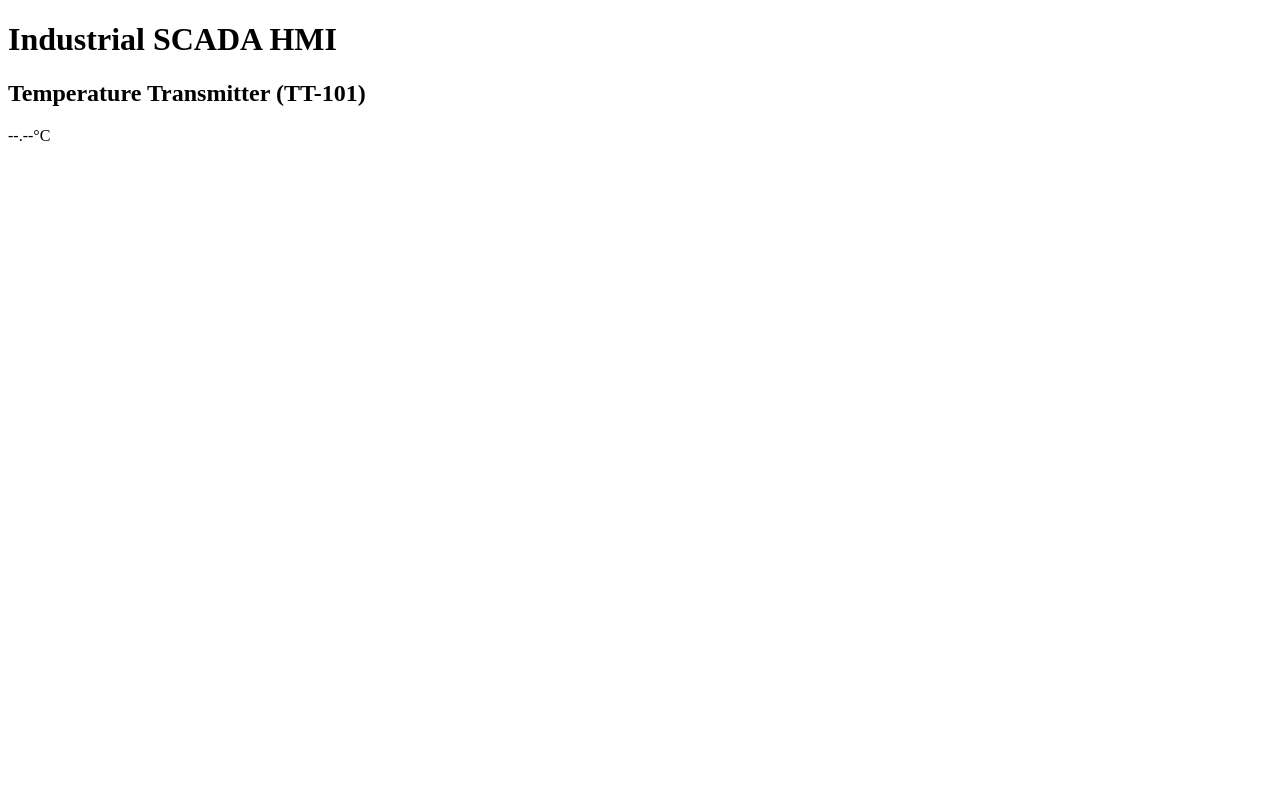
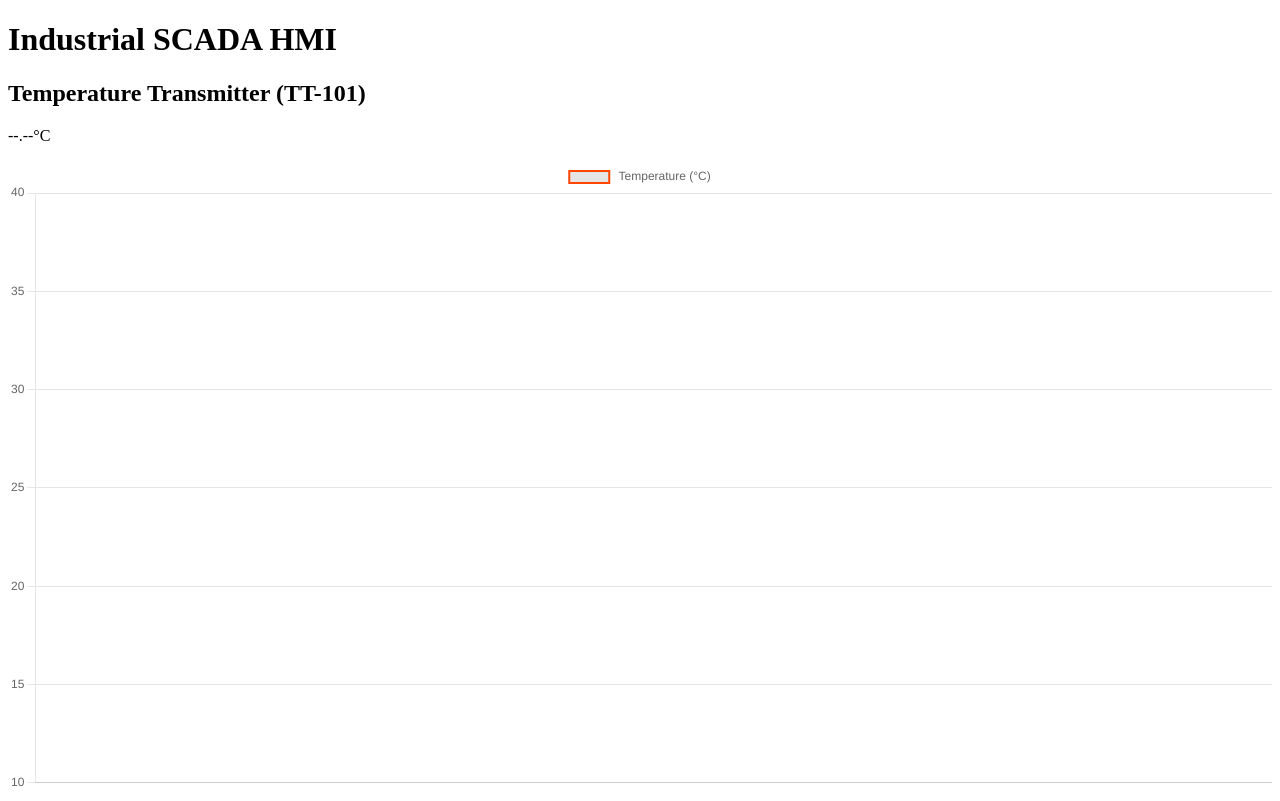
Before and after one commit to kelvin-arcanjo/web-scada-hmi-simulator, a website: page public/index.html in a window 1280 px wide. Drawn offline with nearby package versions, Linux system fonts and the light colour scheme; no server answers.

Commit message:
Real-Time Strip Chart Recorder (Chart.js)
Added CDN for Chart.js to index.html. Implemented pushing of local timestamps to tempChart labels. Implemented pushing of data.value to the chart dataset within telemetry_update. Added tempChart.update() method to render new data.

```diff
--- a/public/client.js
+++ b/public/client.js
@@ -1,4 +1,26 @@
 // Connects to the server hosting the page;
+
+const ctx = document.getElementById('tempChart').getContext('2d')
+const tempChart = new Chart(ctx , {
+    type: 'line',
+    data: {
+        labels: [], //Time stamps;
+        datasets: [{
+            label: ' Temperature (°C)',
+            data: [], //Live sensor values;
+            borderColor: '#ff4500',
+            borderWidth: 2,
+            fill: false
+        }]
+    },
+
+    options: {
+        scales: {
+            x: { display: true },
+            y: { suggestedMin: 10 , suggestedMax: 40 }
+        }
+    }
+})
 
 const socket = io()
 const tempValue = document.getElementById('temp-value')
@@ -8,4 +30,23 @@ socket.on('telemetry_update' , (data) => {
     if (tempValue) {
         tempValue.textContent = data.value
     }
+
+    //Current Timestamp on X axis (labels);
+
+    tempChart.data.labels.push(new Date().toLocaleTimeString())
+
+    //Add the temperature value received to dataset;
+
+    tempChart.data.datasets[0].data.push(data.value)
+
+    //Limite the points on the graph;
+
+    if (tempChart.data.labels.length > 20) {
+        tempChart.data.labels.shift()
+        tempChart.data.datasets[0].data.shift()
+    }
+
+    //Render the changes in the graph;
+
+    tempChart.update()
 })
--- a/public/index.html
+++ b/public/index.html
@@ -4,6 +4,7 @@
     <meta charset="UTF-8">
     <meta name="viewport" content="width=device-width, initial-scale=1.0">
     <title>WebSCADA: Real-Time Industrial Process HMI & Telemetry Simulator</title>
+    <script src="https://cdn.jsdelivr.net/npm/chart.js"></script>
 </head>
 <body>
     <h1>Industrial SCADA HMI</h1>
@@ -11,6 +12,8 @@
     <div class="instrument-card">
         <h2>Temperature Transmitter (TT-101)</h2>
         <p><span id="temp-value">--.--</span>°C</p>
+
+        <canvas id="tempChart" width="400" height="200"></canvas>
     </div>
 
     <script src="/socket.io/socket.io.js"></script>
```
